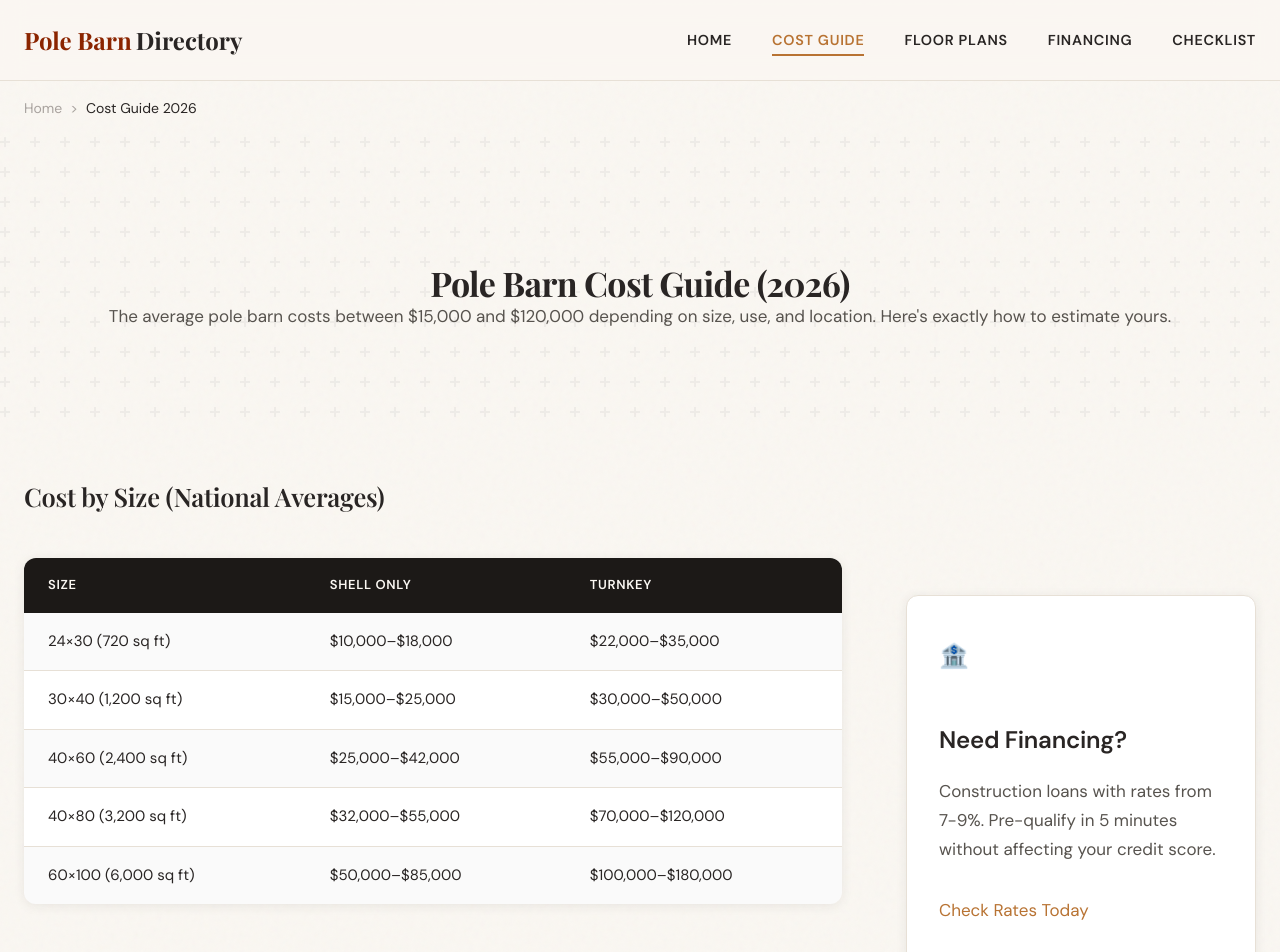
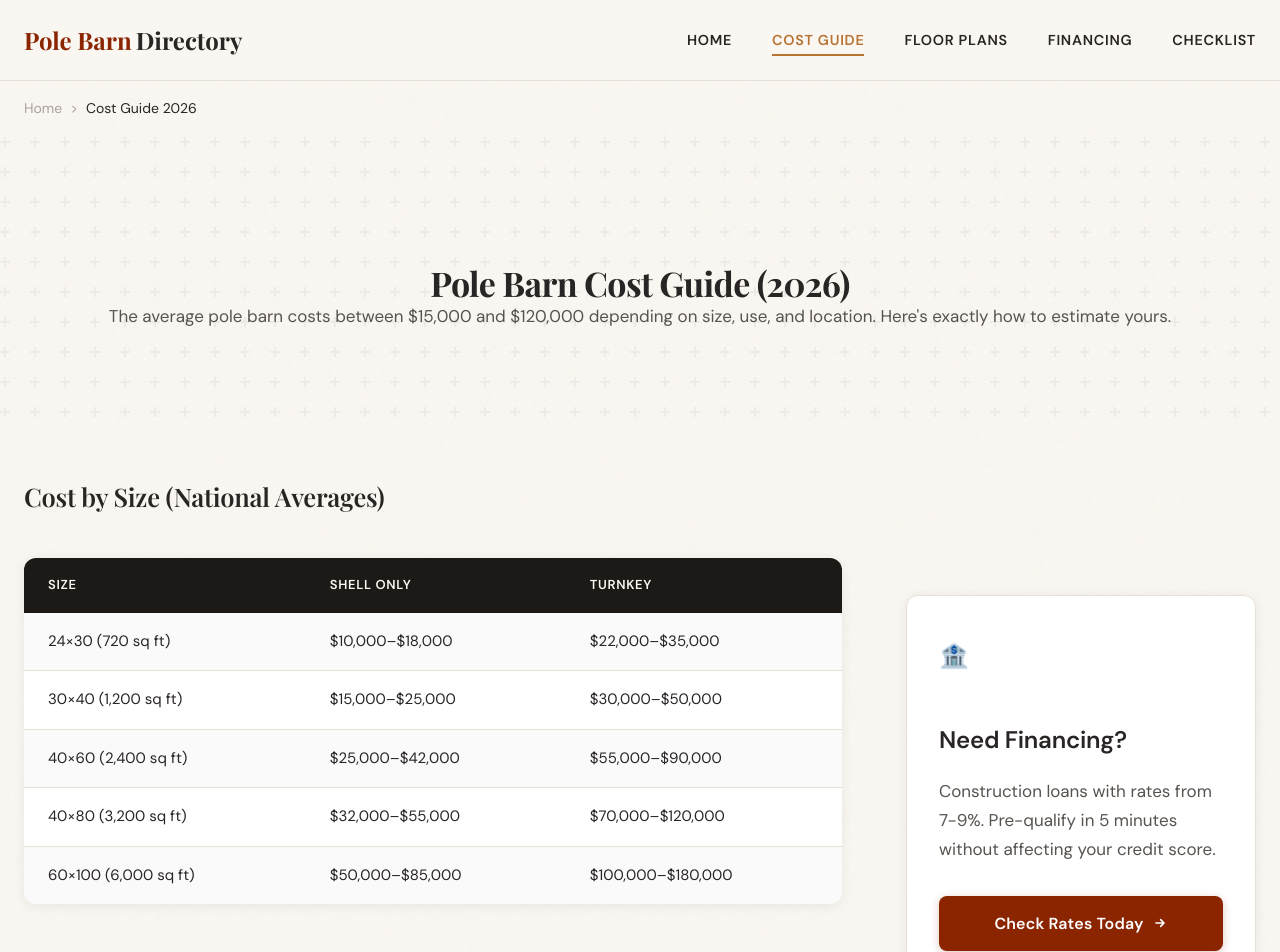
Before and after one commit to justmattg/PoleBarnFinderDirectory, a Next.js app: page /cost-guide in a window 1280 px wide. Shown: the top 952 px of the page. Built offline with nearby package versions, Linux system fonts and the light colour scheme.

Commit message:
Revert 'Check Rates Today' to full-width button style and fix arrow icon on cost guide page

```diff
--- a/app/cost-guide/page.tsx
+++ b/app/cost-guide/page.tsx
@@ -355,10 +355,11 @@ export default function CostGuidePage() {
                 href="https://www.lightstream.com/"
                 target="_blank"
                 rel="noopener noreferrer"
-                className="inline-flex items-center justify-center w-full gap-2 px-6 py-3 text-base font-semibold text-white transition-all duration-200 bg-amber-600 rounded-lg hover:bg-amber-700 hover:shadow-lg active:scale-[0.98]"
+                className="btn-primary"
+                style={{ width: '100%' }}
               >
                 Check Rates Today
-                <svg xmlns="http://www.w3.org/2000/svg" className="w-4 h-4" fill="none" viewBox="0 0 24 24" stroke="currentColor" strokeWidth={2.5}>
+                <svg xmlns="http://www.w3.org/2000/svg" style={{ width: '16px', height: '16px', marginLeft: '8px' }} fill="none" viewBox="0 0 24 24" stroke="currentColor" strokeWidth={2.5}>
                   <path strokeLinecap="round" strokeLinejoin="round" d="M13 7l5 5m0 0l-5 5m5-5H6" />
                 </svg>
               </a>
@@ -376,10 +377,11 @@ export default function CostGuidePage() {
               href="https://www.lightstream.com/"
               target="_blank"
               rel="noopener noreferrer"
-              className="inline-flex items-center justify-center w-full gap-2 px-6 py-3 text-base font-semibold text-white transition-all duration-200 bg-amber-600 rounded-lg hover:bg-amber-700 hover:shadow-lg active:scale-[0.98]"
+              className="btn-primary"
+              style={{ width: '100%' }}
             >
               Check Rates Today
-              <svg xmlns="http://www.w3.org/2000/svg" className="w-4 h-4" fill="none" viewBox="0 0 24 24" stroke="currentColor" strokeWidth={2.5}>
+              <svg xmlns="http://www.w3.org/2000/svg" style={{ width: '16px', height: '16px', marginLeft: '8px' }} fill="none" viewBox="0 0 24 24" stroke="currentColor" strokeWidth={2.5}>
                 <path strokeLinecap="round" strokeLinejoin="round" d="M13 7l5 5m0 0l-5 5m5-5H6" />
               </svg>
             </a>
```
